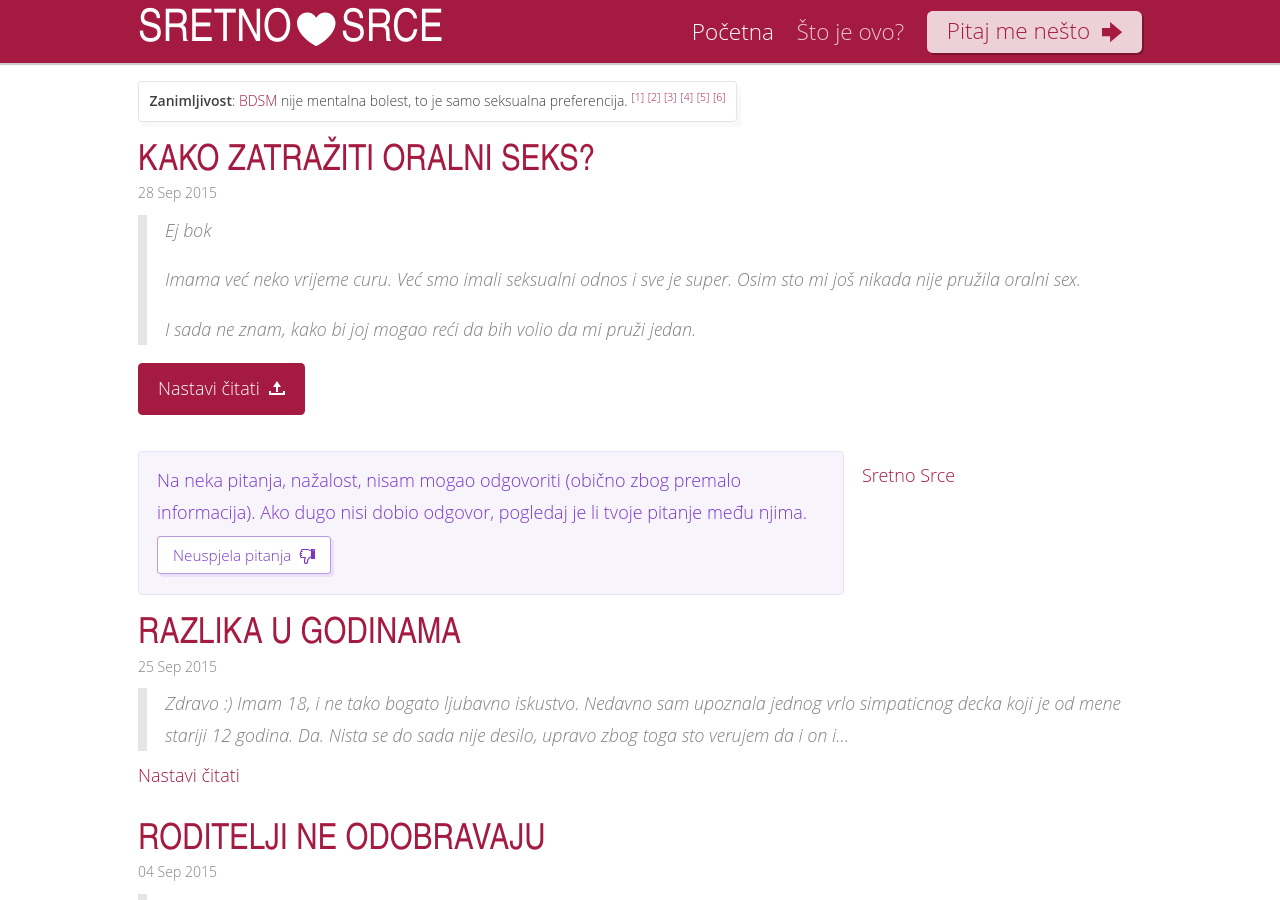
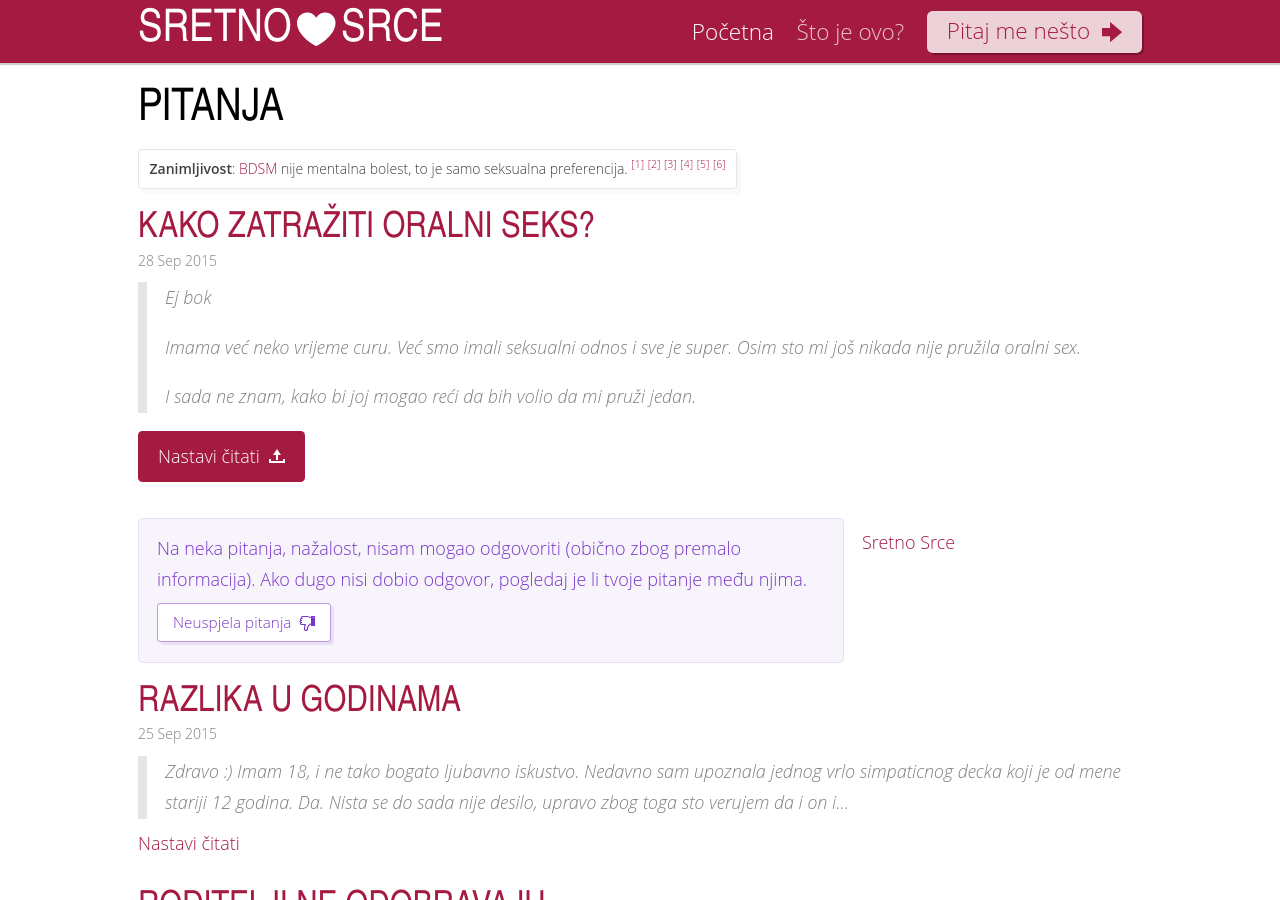
Before and after one commit to silvenon/sretnosrce, a Jekyll site: the page built from index.html, in a window 1280 px wide and 900 px high. Built offline with Jekyll 4.4.1, drawn with Linux system fonts in a browser that asks for light colours; comment, search, counter and statistics services are not loaded.

Commit message:
Add title to the home page

```diff
--- a/index.html
+++ b/index.html
@@ -4,6 +4,8 @@ fb_sdk: true
 script: facts
 redirect_from: /pitanja/
 ---
+
+<h1>Pitanja</h1>
 
 <div class="facts loading">
   {% for fact in site.data.facts %}
```
